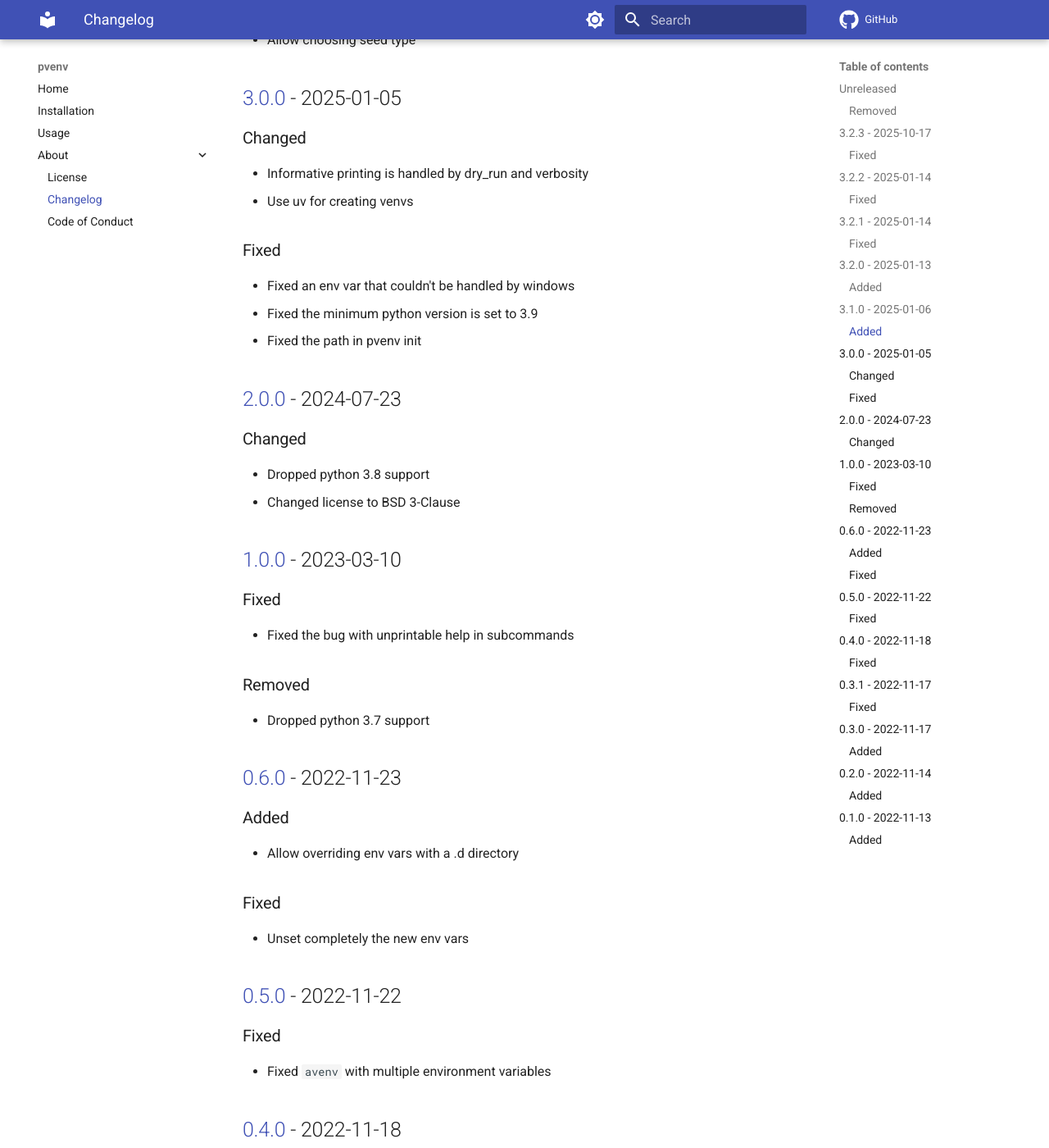
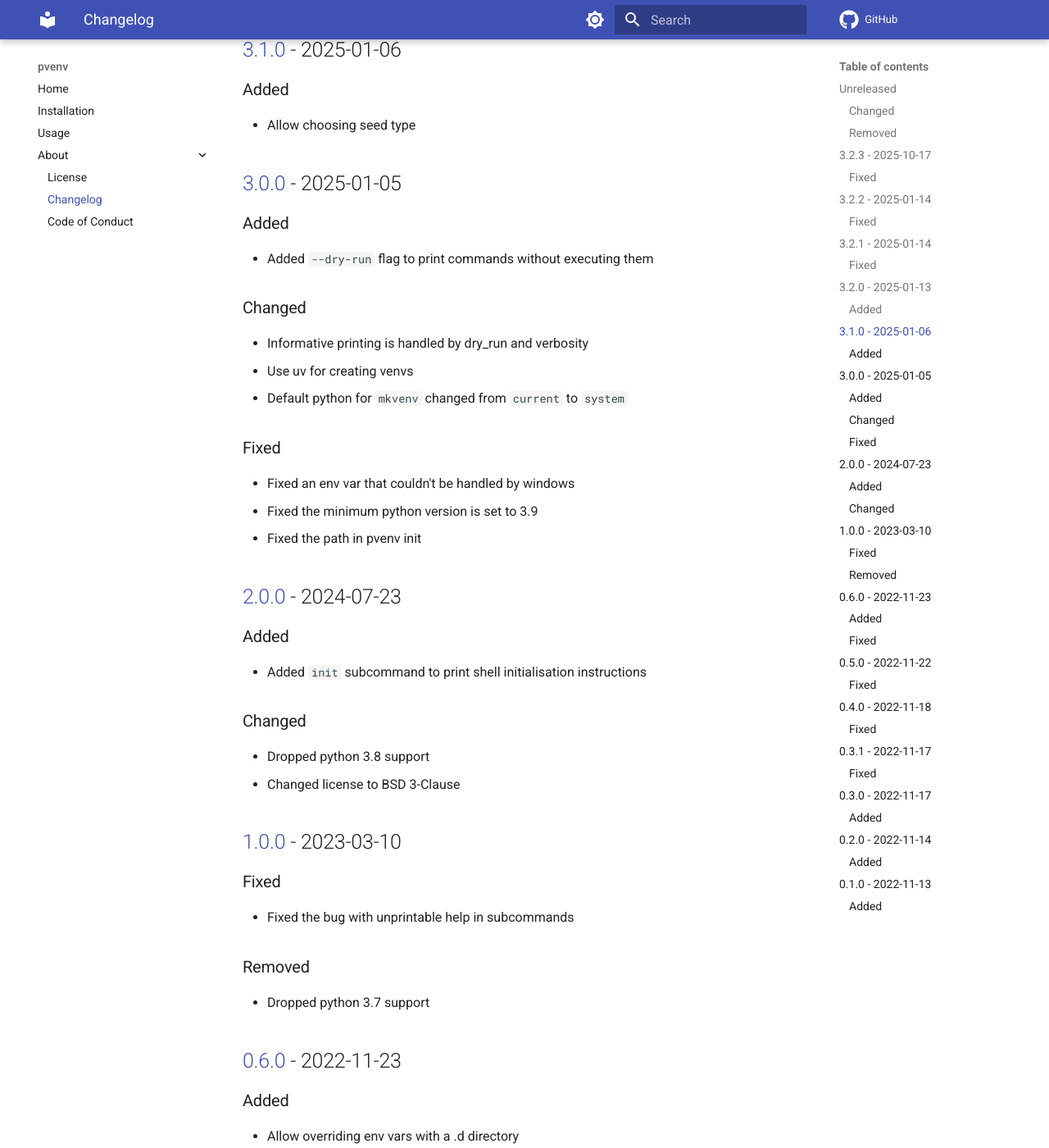
Before and after one commit to spapanik/pvenv, an MkDocs documentation site: the page built from docs/CHANGELOG.md, in a window 1280 px wide and 1400 px high, scrolled down 1194 px. Shown: the whole window at 82% size. Built offline with MkDocs 1.6.1 and Material for MkDocs 9.7.7, drawn with Linux system fonts in a browser that asks for light colours; comment, search, counter and statistics services are not loaded; some of the changed text lies outside the part shown.

Commit message:
📚 Update changelog

```diff
--- a/docs/CHANGELOG.md
+++ b/docs/CHANGELOG.md
@@ -5,6 +5,10 @@
 The format is based on [Keep a Changelog], and this project adheres to [Semantic Versioning].
 
 ## [Unreleased]
+
+### Changed
+
+- `invenv` now fails immediately if already inside a venv
 
 ### Removed
 
@@ -43,10 +47,15 @@
 
 ## [3.0.0] - 2025-01-05
 
+### Added
+
+- Added `--dry-run` flag to print commands without executing them
+
 ### Changed
 
 - Informative printing is handled by dry_run and verbosity
 - Use uv for creating venvs
+- Default python for `mkvenv` changed from `current` to `system`
 
 ### Fixed
 
@@ -55,6 +64,10 @@
 - Fixed the path in pvenv init
 
 ## [2.0.0] - 2024-07-23
+
+### Added
+
+- Added `init` subcommand to print shell initialisation instructions
 
 ### Changed
 
```
